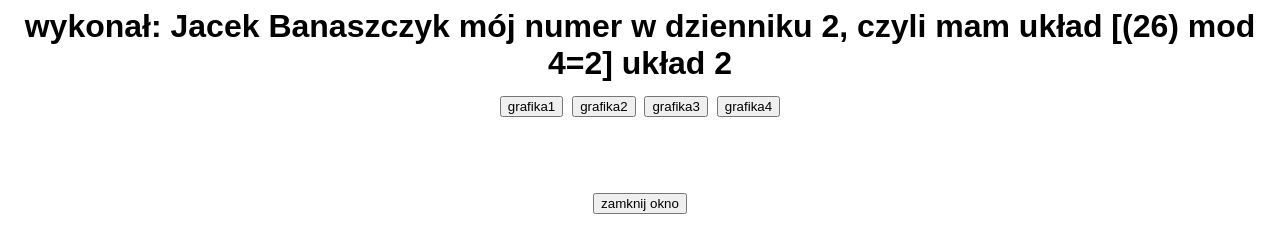
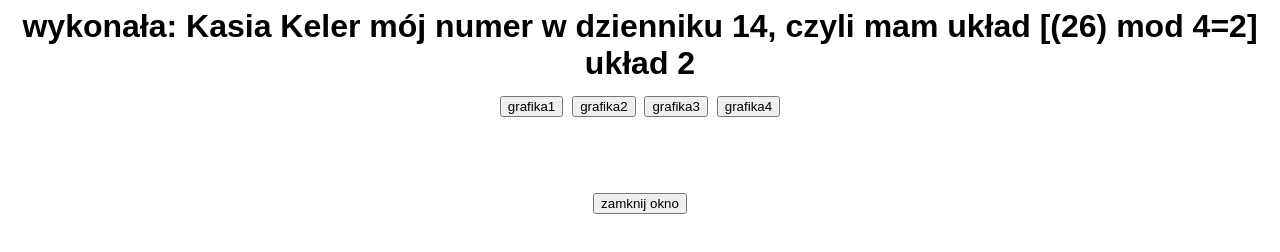
Before and after one commit to MarryKatte123/proba2, a plain HTML site: page zadanie5_ban.html in a window 1280 px wide. Drawn offline with Linux system fonts and the light colour scheme.

Commit message:
zadanie5_ban.html

```diff
--- a/zadanie5_ban.html
+++ b/zadanie5_ban.html
@@ -1,7 +1,7 @@
 <html>
  <head>
  <title>Banaszczyk 3F</title>
-<center><font color="black" size="6" face="Arial"><b>wykonał: Jacek Banaszczyk mój numer w dzienniku 2, czyli mam układ [(26) mod 4=2] układ 2</b>
+<center><font color="black" size="6" face="Arial"><b>wykonała: Kasia Keler mój numer w dzienniku 14, czyli mam układ [(26) mod 4=2] układ 2</b>
  <script language="JavaScript">
 
  function WinOpen_banaszczyk1()
```
